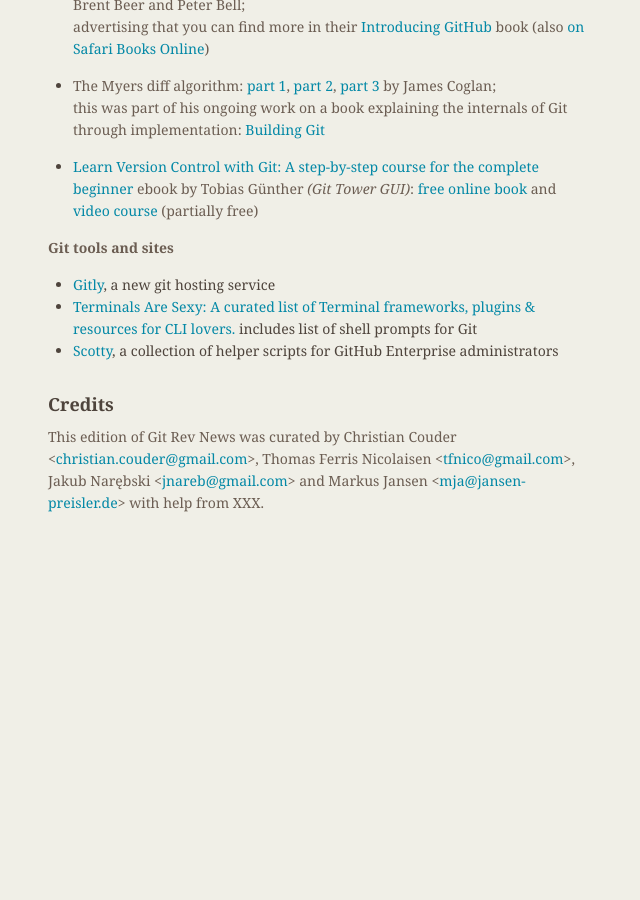
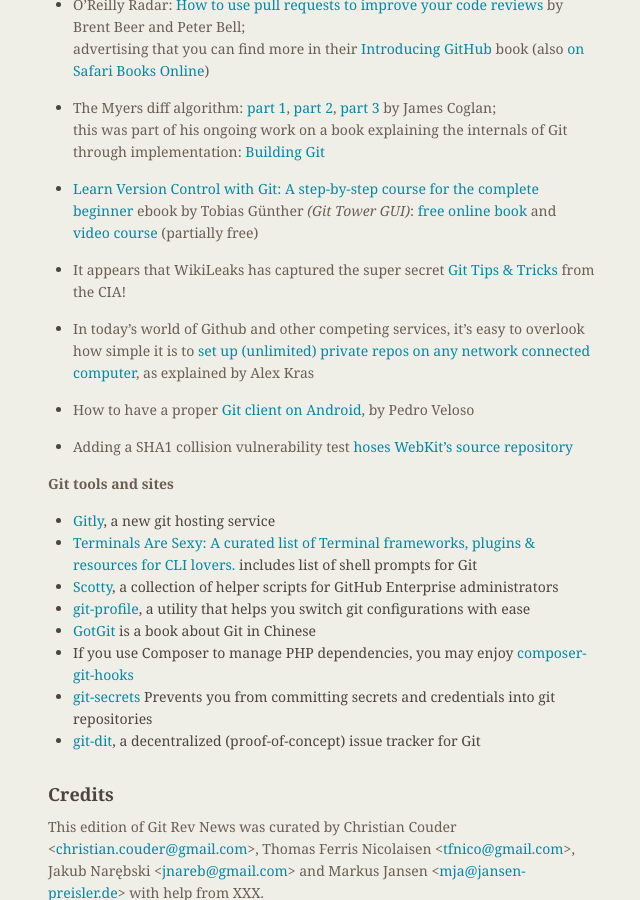
Before and after one commit to git/git.github.io, a Jekyll site: the page built from rev_news/drafts/edition-25.md, in a window 1280 px wide and 900 px high, scrolled down 3171 px. Shown: the whole window, without its empty margins (486-1126 px from the left). Built offline with Jekyll 4.4.1, drawn with Linux system fonts in a browser that asks for light colours; before the commit the page ends 3700 px from its top, so only the background shows below that.

Commit message:
rn-25: add more links

```diff
--- a/rev_news/drafts/edition-25.md
+++ b/rev_news/drafts/edition-25.md
@@ -156,6 +156,7 @@
 
 ## Releases
 
+* Git [v2.12.0](http://public-inbox.org/git/xmqqd1e72xs5.fsf@gitster.mtv.corp.google.com/)
 * Git LFS [v2.0.0](https://github.com/blog/2328-git-lfs-2-0-0-released) released
 * GitHub Enterprise [2.9](https://github.com/blog/2326-github-enterprise-2-9-is-here-with-pull-request-improvements-organization-wide-projects-and-google-cloud-platform-support)
 
@@ -189,12 +190,24 @@
 
 * [Learn Version Control with Git: A step-by-step course for the complete beginner](https://www.git-tower.com/learn/git/ebook/) ebook by Tobias Günther _(Git Tower GUI)_: [free online book](https://www.git-tower.com/learn/git/ebook/en/command-line/introduction) and [video course](https://www.git-tower.com/learn/git/videos) (partially free)
 
+* It appears that WikiLeaks has captured the super secret [Git Tips & Tricks](https://wikileaks.org/ciav7p1/cms/page_1179773.html) from the CIA!
+
+* In today's world of Github and other competing services, it’s easy to overlook how simple it is to [set up (unlimited) private repos on any network connected computer](https://www.alexkras.com/private-git-repository-on-any-computer/), as explained by Alex Kras
+
+* How to have a proper [Git client on Android](https://pedronveloso.com/proper-git-client-android/), by Pedro Veloso
+
+* Adding a SHA1 collision vulnerability test [hoses WebKit's source repository](https://news.ycombinator.com/item?id=13725093)
 
 __Git tools and sites__
 
 * [Gitly](https://gitly.io/), a new git hosting service
 * [Terminals Are Sexy: A curated list of Terminal frameworks, plugins & resources for CLI lovers.](https://github.com/k4m4/terminals-are-sexy) includes list of shell prompts for Git
 * [Scotty](https://github.com/larsxschneider/scotty), a collection of helper scripts for GitHub Enterprise administrators
+* [git-profile](https://github.com/zeeshanu/git-profile), a utility that helps you switch git configurations with ease
+* [GotGit](https://github.com/gotgit) is a book about Git in Chinese
+* If you use Composer to manage PHP dependencies, you may enjoy [composer-git-hooks](https://github.com/BrainMaestro/composer-git-hooks)
+* [git-secrets](https://github.com/awslabs/git-secrets) Prevents you from committing secrets and credentials into git repositories
+* [git-dit](https://github.com/neithernut/git-dit), a decentralized (proof-of-concept) issue tracker for Git
 
 ## Credits
 
```
